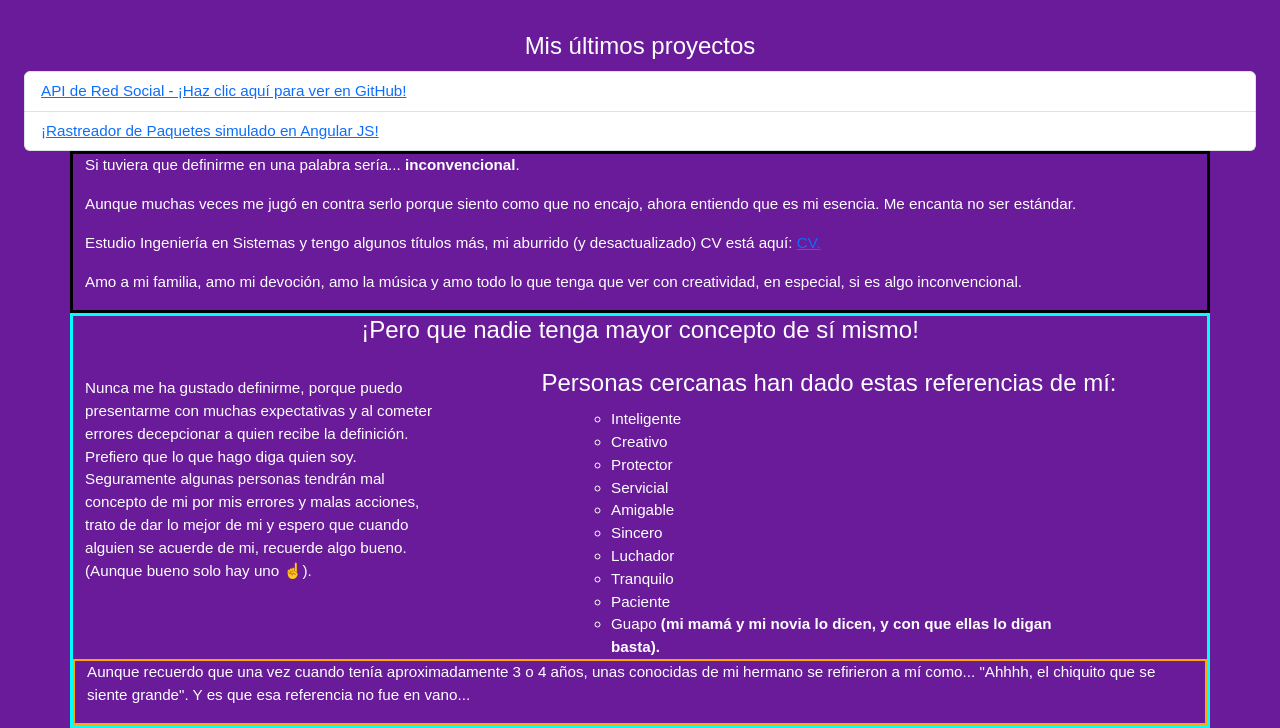
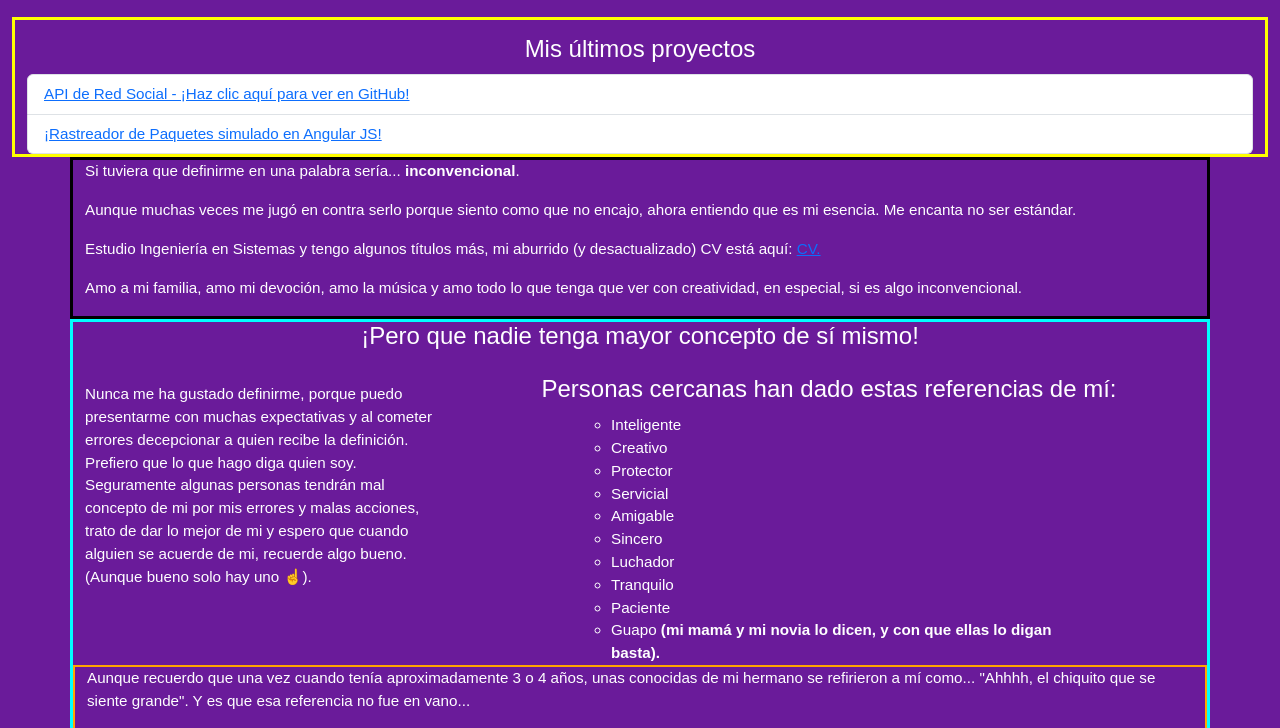
Before and after one commit to dkennnt/TareaBootstrap17082025, a plain HTML site: page index.html in a window 1280 px wide. Shown: the part 71-799 px from the top of the page. Drawn offline with nearby package versions, Linux system fonts and the light colour scheme.

Commit message:
Update index.html

```diff
--- a/index.html
+++ b/index.html
@@ -35,7 +35,7 @@
         </div>
 
         <!--Newest Projects-->
-        <div class="container-fluid bg-seccondary">
+        <div class="container-fluid PurposefulMe">
             <h2 class="text-center text-white">Mis últimos proyectos</h2>
             <ul class="list-group">
                 <li class="list-group-item">
```
